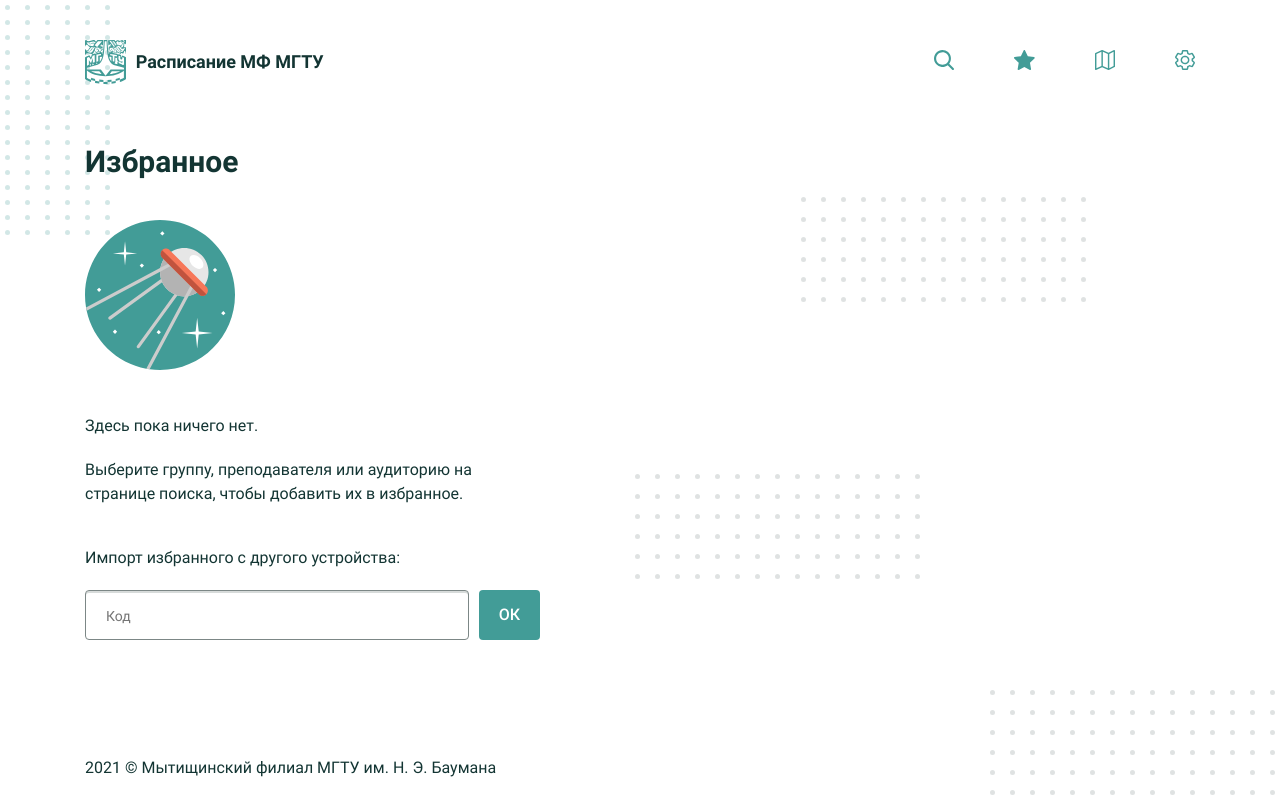
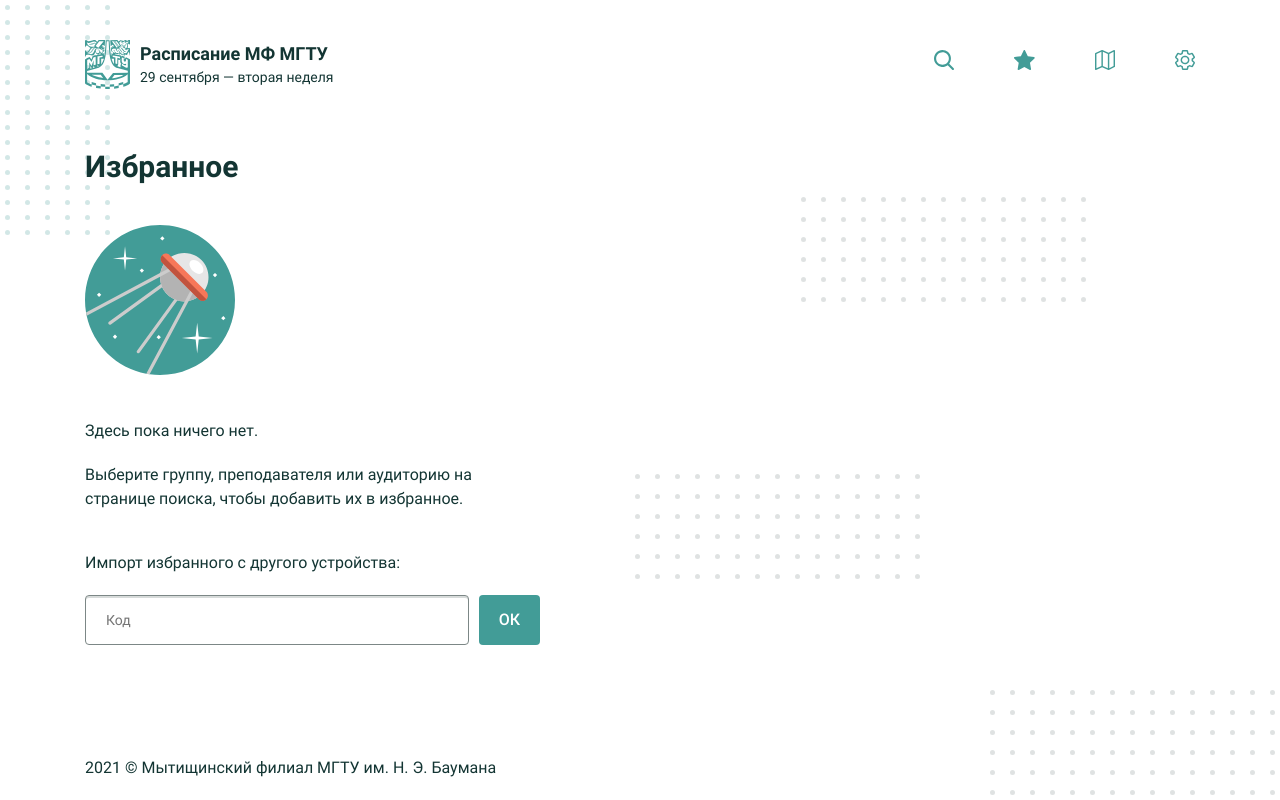
Before and after one commit to Psiniy-programmer/mfrsap, a React (Create React App) app: page /favorites in a window 1280 px wide. Built offline with nearby package versions, Linux system fonts and the light colour scheme; no server answers.

Commit message:
добавила вывод даты и недели в шапку

```diff
--- a/src/Components/App/Header/AppHeader.jsx
+++ b/src/Components/App/Header/AppHeader.jsx
@@ -5,6 +5,7 @@ import NavigationBar from "../../NavigationBar/NavigationBar";
 import {connect} from "react-redux";
 import Consts from "../../../helpers/consts"
 import './style.css';
+import DateWeek from '../../DateWeek/DateWeek';
 
 class AppHeader extends Component {
     render() {
@@ -14,6 +15,9 @@ class AppHeader extends Component {
                 <img src={bmstu_logo} alt="МФ МГТУ"/>
                 <Link className={'textColor SearchTittle_text'} to="/">
                     <h1 className={'SearchTittle__title text-bold--large'}>Расписание МФ МГТУ</h1>
+                    <div className='SearchTittle__date text-regular--small'>
+                        <DateWeek/>
+                    </div>
                 </Link>
             </div>
             {windowSizes.width > Consts.DESKTOP_MIN_WIDTH ?
--- a/src/Components/App/Header/style.css
+++ b/src/Components/App/Header/style.css
@@ -10,16 +10,28 @@
 
 .SearchTittle {
     display: flex;
+    width: 100%;
     margin: 0;
     cursor: pointer;
 }
 
 .SearchTittle_text {
+    display: flex;
+    width: 100%;
+    justify-content: space-between;
     white-space: nowrap;
 }
 
 .SearchTittle__title {
     padding: 11px 0;
+}
+
+.SearchTittle__date {
+    display: flex;
+}
+
+.SearchTittle__date div {
+    align-self: center;
 }
 
 .TittleType {
@@ -33,11 +45,27 @@
 
     .SearchTittle img {
         display: block;
+        width: 45px;
         margin-right: 10px;
     }
 
     .TittleType {
         display: block;
+    }
+
+    .SearchTittle_text {
+        flex-direction: column;
+        justify-content: flex-start;
+        width: auto;
+    }
+
+    .SearchTittle__title {
+        padding: 3px 0 2px;
+    }
+
+    .SearchTittle__date {
+        display: flex;
+        font-size: 14px !important;
     }
 }
 
```
